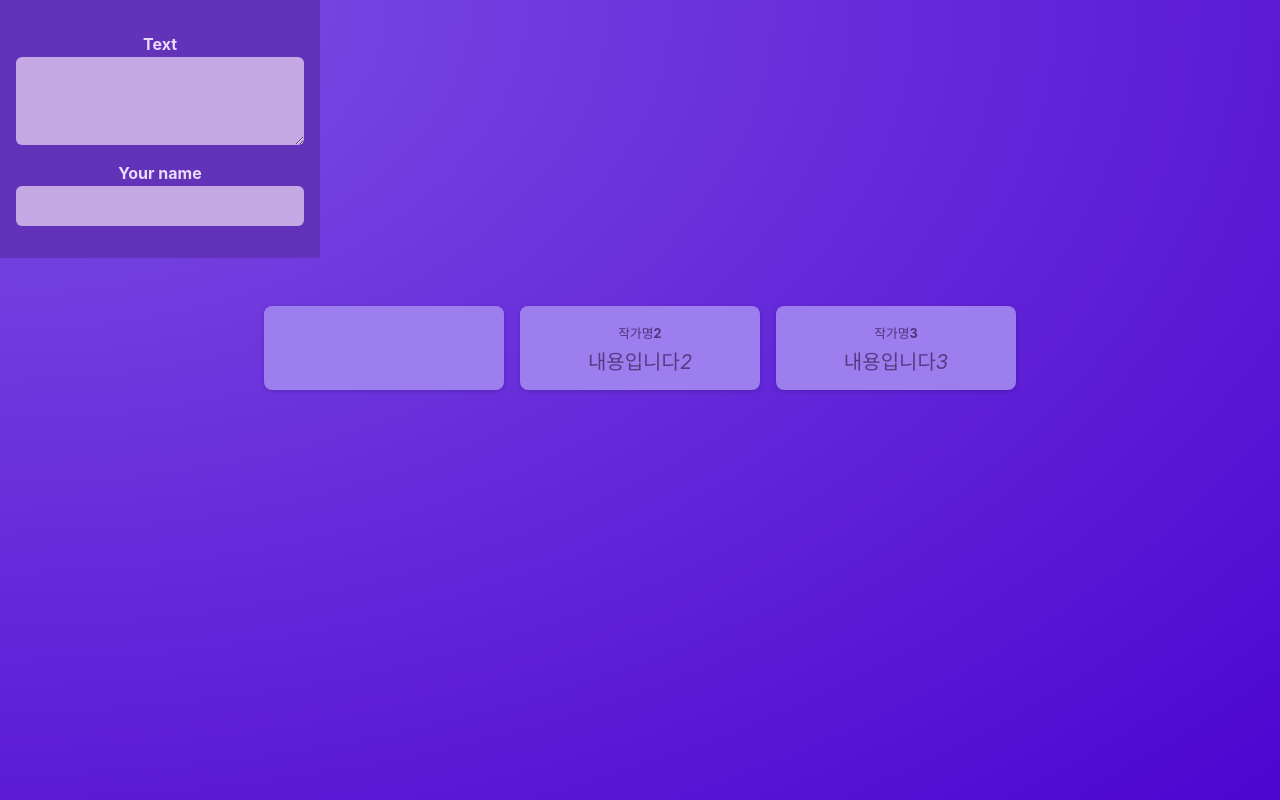
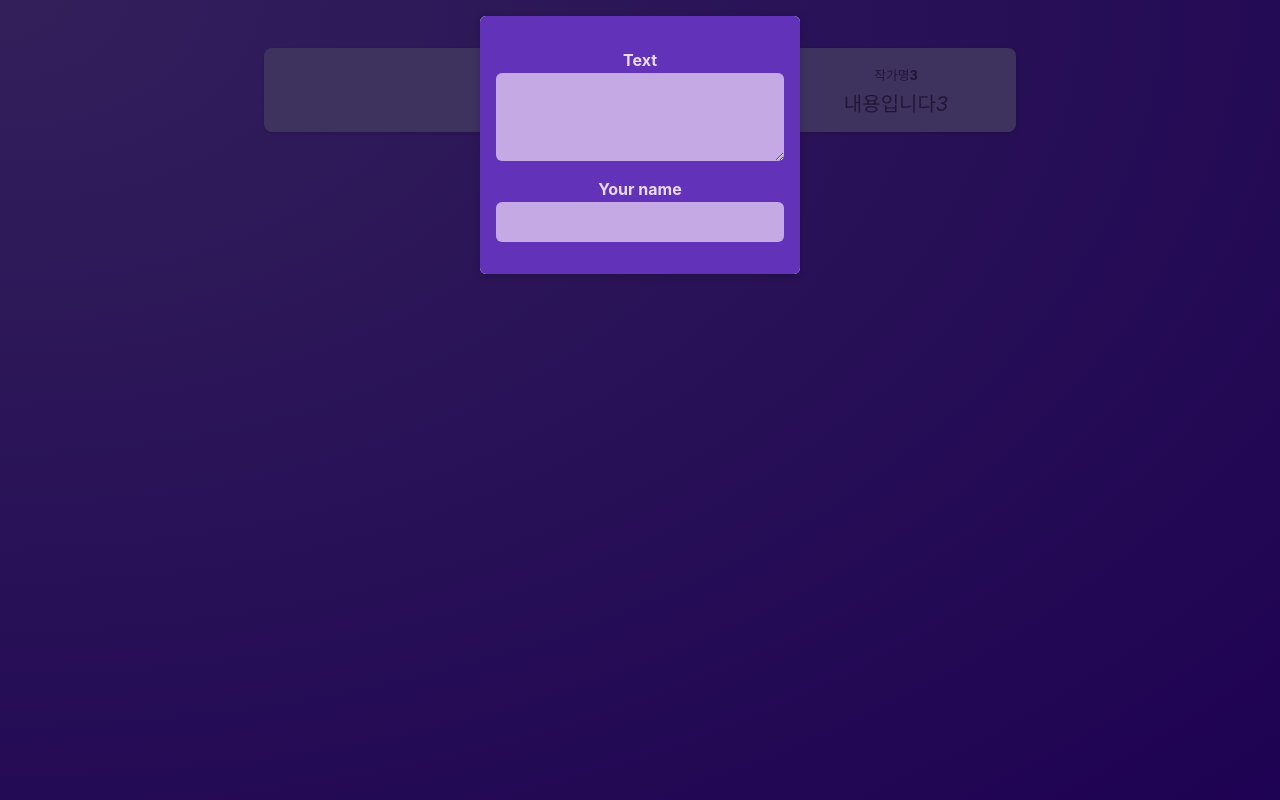
Before and after one commit to duddlfkd02/udemy-React, a React (Vite) app: page / in a window 1280 px wide. Built offline with nearby package versions, Linux system fonts and the light colour scheme.

Commit message:
fix: Modal 생성

```diff
--- a/src/components/Modal.jsx
+++ b/src/components/Modal.jsx
@@ -1,14 +1,15 @@
-import classes from './Modal.module.css';
+import { Children } from "react";
+import classes from "./Modal.module.css";
 
-function Modal({ children, onClose }) {
-    return (
-        <>
-            <div className={classes.backdrop} onClick={onClose} />
-            <dialog open className={classes.modal}>{children}
-
-            </dialog>
-        </>
-    )
+function Modal({ children }) {
+  return (
+    <>
+      <div className={classes.backdrop} />
+      <dialog open className={classes.modal}>
+        {children}
+      </dialog>
+    </>
+  );
 }
 
 export default Modal;
--- a/src/components/Post.jsx
+++ b/src/components/Post.jsx
@@ -1,10 +1,10 @@
 import classes from "./Post.module.css";
 
-const Post = (props) => {
+const Post = ({ author, body }) => {
   return (
     <li className={classes.post}>
-      <p className={classes.author}>{props.author}</p>
-      <p className={classes.text}>{props.body}</p>
+      <p className={classes.author}>{author}</p>
+      <p className={classes.text}>{body}</p>
     </li>
   );
 };
--- a/src/components/PostsList.jsx
+++ b/src/components/PostsList.jsx
@@ -1,6 +1,7 @@
 import { useState } from "react";
 import Post from "./Post";
 import NewPost from "./NewPost";
+import Modal from "./Modal";
 import classes from "./PostsList.module.css";
 
 const PostsList = () => {
@@ -17,10 +18,12 @@ const PostsList = () => {
 
   return (
     <>
-      <NewPost
-        onBodyChange={bodyChangeHandler}
-        onAuthorChange={authorChangeHandler}
-      />
+      <Modal>
+        <NewPost
+          onBodyChange={bodyChangeHandler}
+          onAuthorChange={authorChangeHandler}
+        />
+      </Modal>
       <ul className={classes.posts}>
         <Post author={enterAuthor} body={enterBody} />
         <Post author="작가명2" body="내용입니다2" />
```
